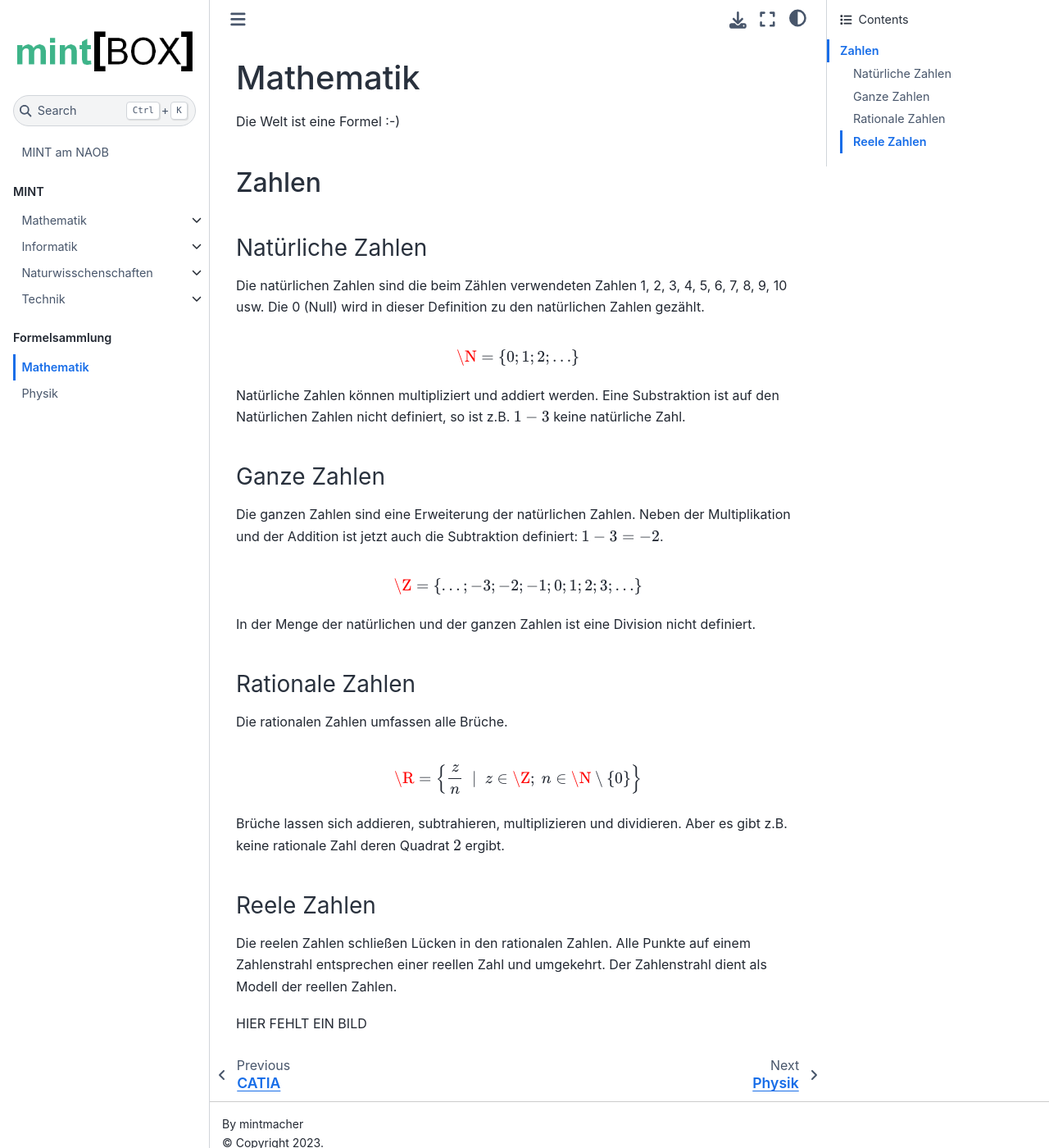
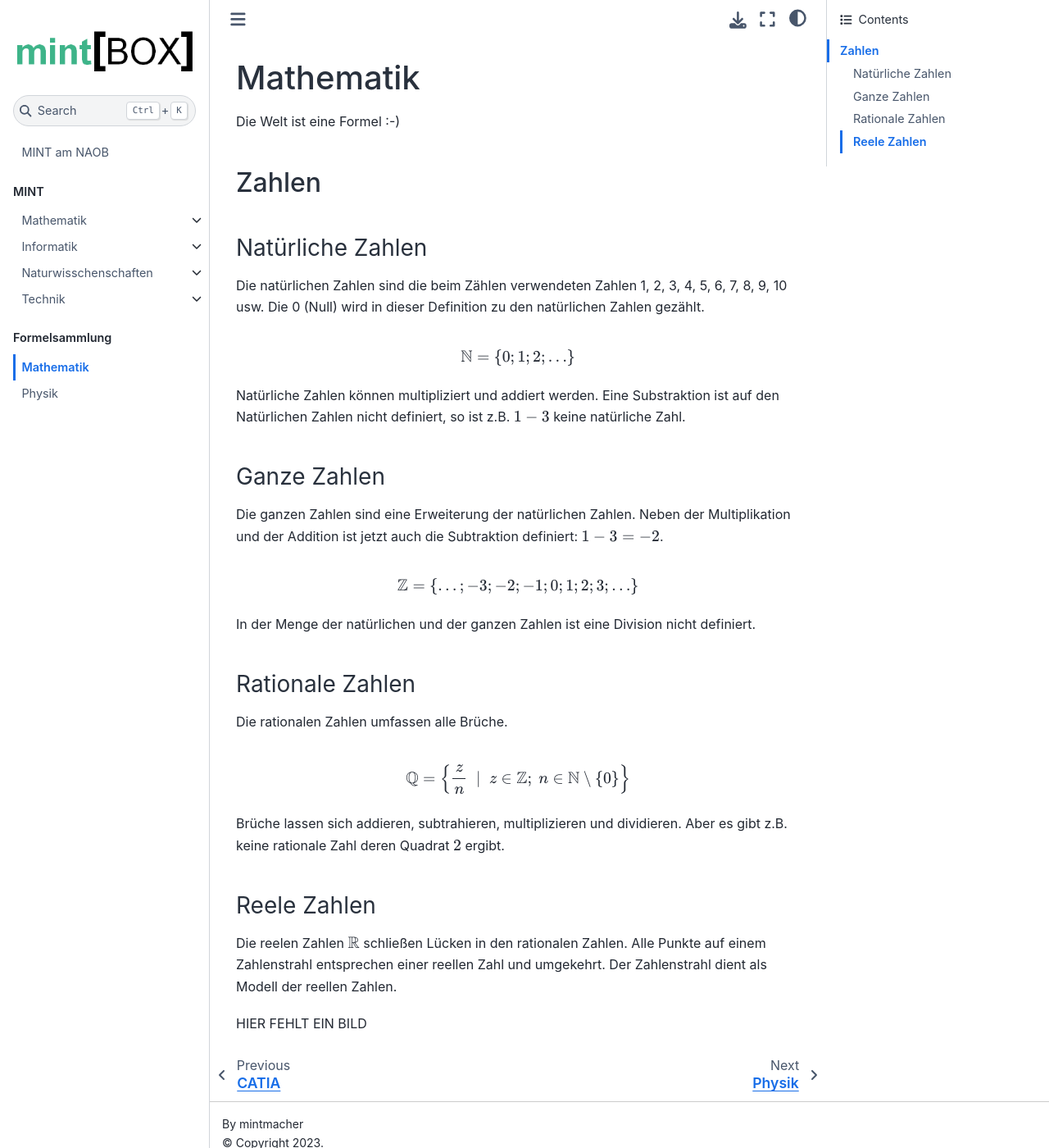
Before and after one commit to mintmacher/mintbox.cc, a Jupyter Book: the page built from formelsammlung/mathematik.md, in a window 1280 px wide and 1400 px high. Shown: the whole window at 82% size. Built offline with Jupyter Book 1.0.4 settings and Sphinx 7.4.7 and the Sphinx Book theme 1.1.4, drawn with Linux system fonts in a browser that asks for light colours.

Commit message:
mathbb verwendet

```diff
--- a/formelsammlung/mathematik.md
+++ b/formelsammlung/mathematik.md
@@ -8,7 +8,7 @@ Die Welt ist eine Formel :-)
 
 Die natürlichen Zahlen sind die beim Zählen verwendeten Zahlen 1, 2, 3, 4, 5, 6, 7, 8, 9, 10 usw. Die 0 (Null) wird in dieser Definition zu den natürlichen Zahlen gezählt.
 
-$$\N = \{0;1;2;\dots\}$$
+$$\mathbb{N} = \{0;1;2;\dots\}$$
 
 Natürliche Zahlen können multipliziert und addiert werden. Eine Substraktion ist auf den Natürlichen Zahlen nicht definiert, so ist z.B. $1-3$ keine natürliche Zahl.
 
@@ -16,7 +16,7 @@ Natürliche Zahlen können multipliziert und addiert werden. Eine Substraktion i
 
 Die ganzen Zahlen sind eine Erweiterung der natürlichen Zahlen. Neben der Multiplikation und der Addition ist jetzt auch die Subtraktion definiert: $1-3=-2$.
 
-$$\Z = \{\dots ; -3; -2; -1; 0; 1; 2; 3; \dots\}$$
+$$\mathbb{Z} = \{\dots ; -3; -2; -1; 0; 1; 2; 3; \dots\}$$
 
 In der Menge der natürlichen und der ganzen Zahlen ist eine Division nicht definiert.
 
@@ -24,12 +24,12 @@ In der Menge der natürlichen und der ganzen Zahlen ist eine Division nicht defi
 
 Die rationalen Zahlen umfassen alle Brüche.
 
-$$\R = \left\{ {z \over n}\ \mid \ z\in\Z;\ n\in\N\setminus{\{0\}} \right\} $$
+$$\mathbb{Q} = \left\{ {z \over n}\ \mid \ z\in\mathbb{Z};\ n\in\mathbb{N}\setminus{\{0\}} \right\} $$
 
 Brüche lassen sich addieren, subtrahieren, multiplizieren und dividieren. Aber es gibt z.B. keine rationale Zahl deren Quadrat $2$ ergibt.
 
 ### Reele Zahlen
 
-Die reelen Zahlen schließen Lücken in den rationalen Zahlen. Alle Punkte auf einem Zahlenstrahl entsprechen einer reellen Zahl und umgekehrt. Der Zahlenstrahl dient als Modell der reellen Zahlen.
+Die reelen Zahlen $\mathbb{R}$ schließen Lücken in den rationalen Zahlen. Alle Punkte auf einem Zahlenstrahl entsprechen einer reellen Zahl und umgekehrt. Der Zahlenstrahl dient als Modell der reellen Zahlen.
 
 HIER FEHLT EIN BILD
```
